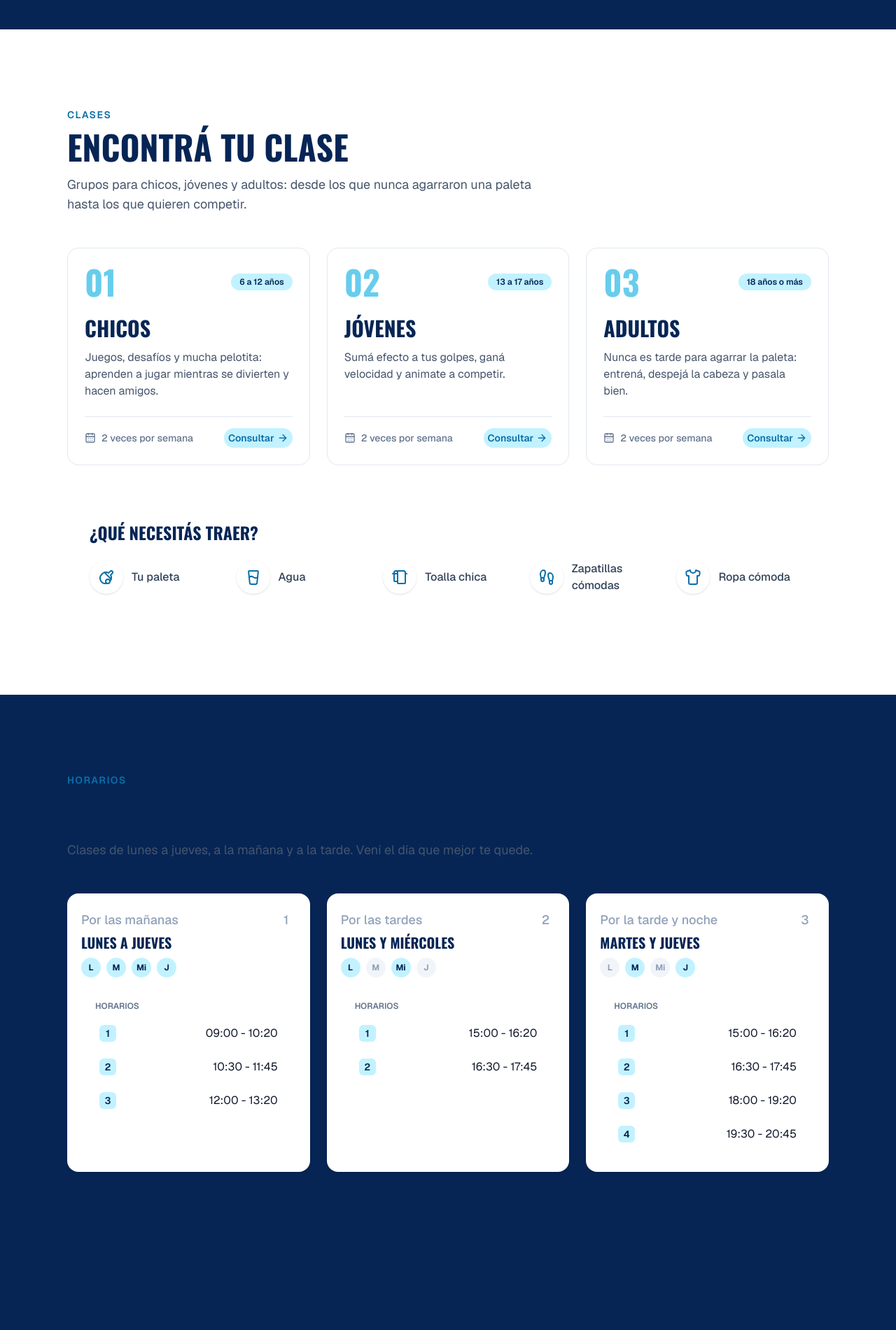
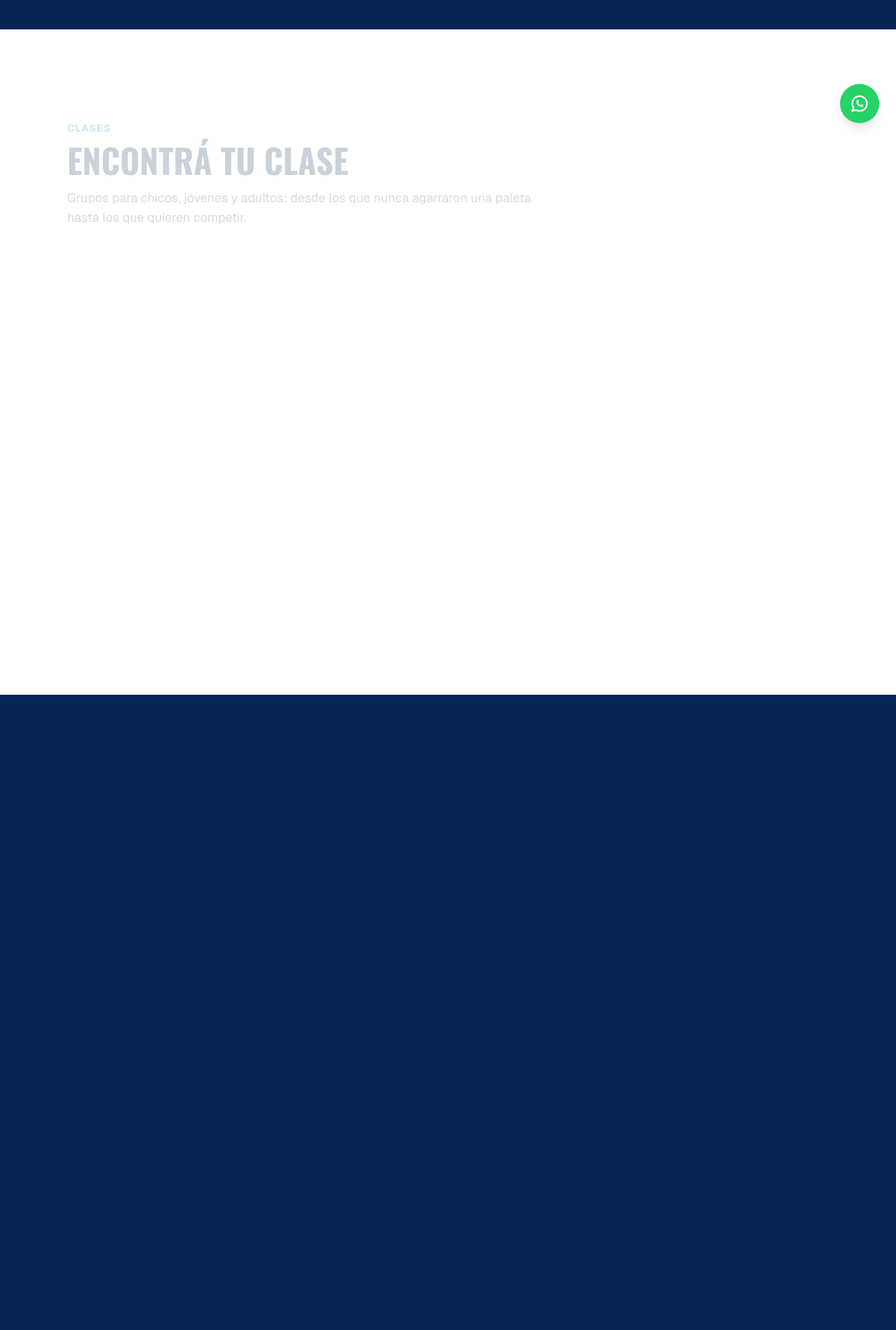
Before and after one commit to RamitaX19/TenisDeMesa-SM, a Next.js app: page / in a window 1280 px wide. Shown: the part 600-2501 px from the top of the page at 70% size. Built offline with nearby package versions, Linux system fonts and the light colour scheme.

Commit message:
animaciones y boton wsp flotante

```diff
--- a/src/app/components/Classes.tsx
+++ b/src/app/components/Classes.tsx
@@ -33,7 +33,7 @@ export function Classes() {
           {site.classes.map((group, index) => (
             <article
               key={group.name}
-              className="flex flex-col rounded-2xl border border-slate-200 p-6 transition hover:-translate-y-1 hover:shadow-lg"
+              className="flex reveal flex-col rounded-2xl border border-slate-200 p-6 transition hover:-translate-y-1 hover:shadow-lg"
             >
               <div className="flex items-center justify-between">
                 <span
@@ -73,7 +73,7 @@ export function Classes() {
             </article>
           ))}
         </div>
-        <div className="mt-12 rounded-2xl bg-mist-100 p-6 md:p-8">
+        <div className="mt-12 reveal rounded-2xl bg-mist-100 p-6 md:p-8">
           <h3 className="font-display text-2xl font-bold text-brand uppercase">
             ¿Qué necesitás traer?
           </h3>
--- a/src/app/components/Contact.tsx
+++ b/src/app/components/Contact.tsx
@@ -46,7 +46,7 @@ export function Contact() {
           </div>
         </div>
 
-        <ul className="space-y-6">
+        <ul className="reveal space-y-6">
           <ContactItem
             icon={<WhatsAppIcon className="size-5" />}
             label="WhatsApp"
--- /dev/null
+++ b/src/app/components/FloatingWhatsApp.tsx
@@ -0,0 +1,16 @@
+import { WhatsAppIcon } from "@/app/components/icons/WhatsAppIcon";
+import { whatsappUrl } from "@/app/content/site";
+
+export function FloatingWhatsApp() {
+  return (
+    <a
+      href={whatsappUrl}
+      target="_blank"
+      rel="noopener noreferrer"
+      aria-label="Escribinos por WhatsApp"
+      className="fixed right-4 bottom-4 z-40 flex size-14 items-center justify-center rounded-full bg-whatsapp text-white shadow-lg transition-transform hover:scale-110 motion-safe:animate-fade-up motion-safe:[animation-delay:800ms] md:right-6 md:bottom-6"
+    >
+      <WhatsAppIcon className="size-7" />
+    </a>
+  );
+}
--- a/src/app/components/Header.tsx
+++ b/src/app/components/Header.tsx
@@ -1,5 +1,4 @@
 import Image from "next/image";
-import Link from "next/link";
 import { ButtonLink } from "@/app/components/ButtonLink";
 import { Container } from "@/app/components/Container";
 import { HeaderShell } from "@/app/components/HeaderShell";
--- a/src/app/components/Hero.tsx
+++ b/src/app/components/Hero.tsx
@@ -6,16 +6,16 @@ export function Hero() {
   return (
     <section id="inicio" className="bg-brand py-20 text-white md:py-32">
       <Container>
-        <p className="font-semibold tracking-widest text-accent uppercase">
+        <p className="font-semibold tracking-widest text-accent uppercase motion-safe:animate-fade-up">
           Escuela de pingpong para todas las edades
         </p>
-        <h1 className="mt-4 max-w-3xl font-display text-4xl leading-none font-bold uppercase md:text-5xl">
+        <h1 className="mt-4 max-w-3xl font-display text-4xl leading-none font-bold uppercase motion-safe:animate-fade-up motion-safe:[animation-delay:150ms] md:text-5xl">
           Clases de ping pong en {site.city}
         </h1>
-        <p className="mt-6 max-w-xl text-lg text-white/80 md:text-xl">
+        <p className="mt-6 max-w-xl text-lg text-white/80 motion-safe:animate-fade-up motion-safe:[animation-delay:300ms] md:text-xl">
           {site.description}
         </p>
-        <div className="mt-10 flex flex-col gap-4 sm:flex-row">
+        <div className="mt-10 flex flex-col gap-4 motion-safe:animate-fade-up motion-safe:[animation-delay:450ms] sm:flex-row">
           <ButtonLink href="#contacto">Quiero anotarme</ButtonLink>
           <ButtonLink href="#clases" variant="secondary">
             Ver clases
--- a/src/app/components/Schedule.tsx
+++ b/src/app/components/Schedule.tsx
@@ -16,7 +16,7 @@ export function Schedule() {
           {site.schedule.map((block) => (
             <article
               key={block.days}
-              className="rounded-2xl bg-white p-5 shadow-sm"
+              className="reveal rounded-2xl bg-white p-5 shadow-sm"
             >
               <div>
                 <span className="mt-1 flex items-center justify-between text-lg font-medium text-slate-400">
--- a/src/app/components/SectionHeading.tsx
+++ b/src/app/components/SectionHeading.tsx
@@ -27,7 +27,7 @@ export function SectionHeading({
   const colors = toneClasses[tone];
 
   return (
-    <div className="max-w-2xl">
+    <div className="max-w-2xl reveal">
       <p
         className={`text-sm font-semibold tracking-widest uppercase ${colors.eyebrow}`}
       >
--- a/src/app/globals.css
+++ b/src/app/globals.css
@@ -6,6 +6,9 @@
   --color-accent: #67cded;
   --color-accent-dif: #c2f2ff;
   --color-accent-dark: #0a6fa8;
+  --color-whatsapp: #25d366;
+
+  --animate-fade-up: fade-up 0.7s ease-out both;
 }
 
 /* Fuentes: las variables las crea next/font en layout.tsx */
@@ -13,3 +16,25 @@
   --font-sans: var(--font-geist-sans);
   --font-display: var(--font-oswald);
 }
+
+/* Animaciones */
+@keyframes fade-up {
+  from {
+    opacity: 0;
+    transform: translateY(1.5rem);
+  }
+  to {
+    opacity: 1;
+    transform: translateY(0);
+  }
+}
+
+@utility reveal {
+  @media (prefers-reduced-motion: no-preference) {
+    @supports (animation-timeline: view()) {
+      animation: fade-up linear both;
+      animation-timeline: view();
+      animation-range: entry 0% cover 25%;
+    }
+  }
+}
--- a/src/app/layout.tsx
+++ b/src/app/layout.tsx
@@ -4,6 +4,7 @@ import { Header } from "@/app/components/Header";
 import { site } from "@/app/content/site";
 import "./globals.css";
 import { Footer } from "@/app/components/Footer";
+import { FloatingWhatsApp } from "./components/FloatingWhatsApp";
 
 const geistSans = Geist({
   variable: "--font-geist-sans",
@@ -41,6 +42,7 @@ export default function RootLayout({ children }: LayoutProps<"/">) {
         <Header />
         {children}
         <Footer />
+        <FloatingWhatsApp />
       </body>
     </html>
   );
```
